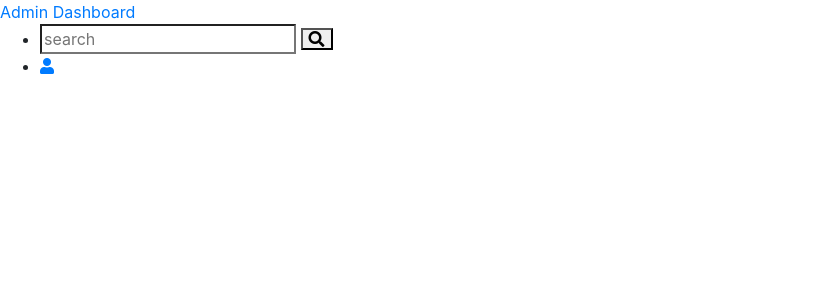
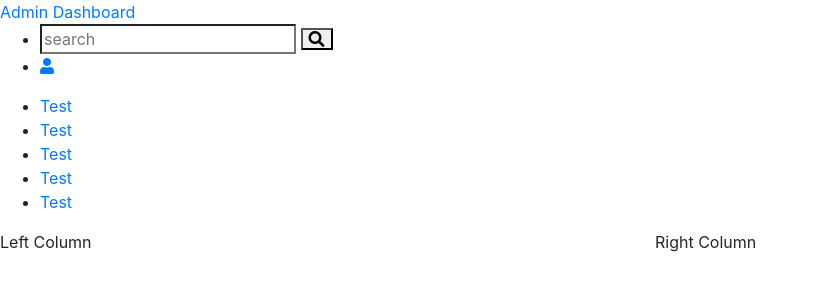
Before and after one commit to dineshdsv3/HTML-CSS, a website built with webpack: page demo/index.html in a window 1280 px wide. Shown: the whole page, without its empty margins (0-817 px from the left). Built offline with nearby package versions, Linux system fonts and the light colour scheme.

Commit message:
Added sidebar content in HTMl

```diff
--- a/demo/index.html
+++ b/demo/index.html
@@ -10,9 +10,9 @@
 			<a href="/" class="app-header__logo">Admin Dashboard</a>
 			<ul class="app-nav">
 				<li class="app-search">
-                    <input class="app-search__input" type="search"  placeholder="search" />
-                    <button class="app-search__button"><i class="fa fa-search"></i></button>
-                </li>
+					<input class="app-search__input" type="search" placeholder="search" />
+					<button class="app-search__button"><i class="fa fa-search"></i></button>
+				</li>
 				<li class="dropdown">
 					<a class="app-nav__item" href="#" data-toggle="dropdown" aria-label="Open Menu">
 						<i class="fa fa-user fa-large"></i>
@@ -31,6 +31,23 @@
 				</li>
 			</ul>
 		</header>
+		<aside class="app-sidebar">
+			<ul class="app-menu">
+				<li><a href="">Test</a></li>
+				<li><a href="">Test</a></li>
+				<li><a href="">Test</a></li>
+				<li><a href="">Test</a></li>
+				<li><a href="">Test</a></li>
+			</ul>
+		</aside>
+		<main class="app-content">
+			<div class="app-title">
+				<div class="row">
+					<div class="col-md-6">Left Column</div>
+					<div class="col-md-6">Right Column</div>
+				</div>
+			</div>
+		</main>
 
 		<script src="./js/app.js"></script>
 	</body>
--- a/src/scss/app/components/_app-header.scss
+++ b/src/scss/app/components/_app-header.scss
@@ -0,0 +1,5 @@
+.app-header{
+    position: fixed;
+    left:0;
+
+}
```
Also changed, not shown: demo/css/app.css.
